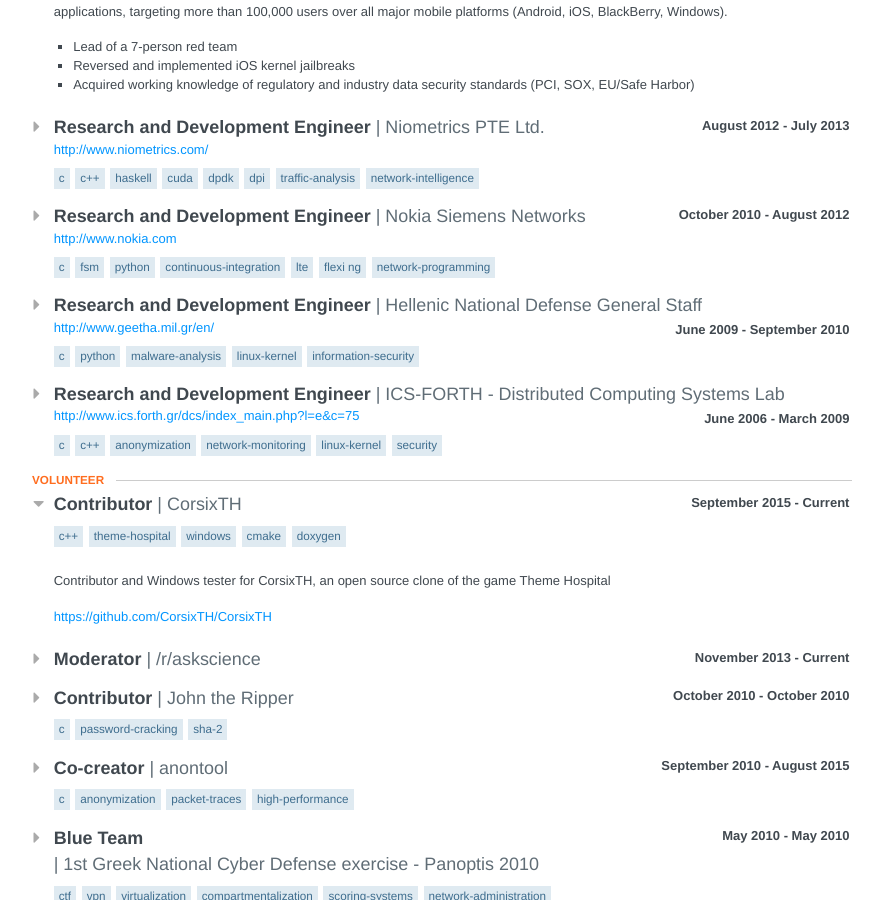
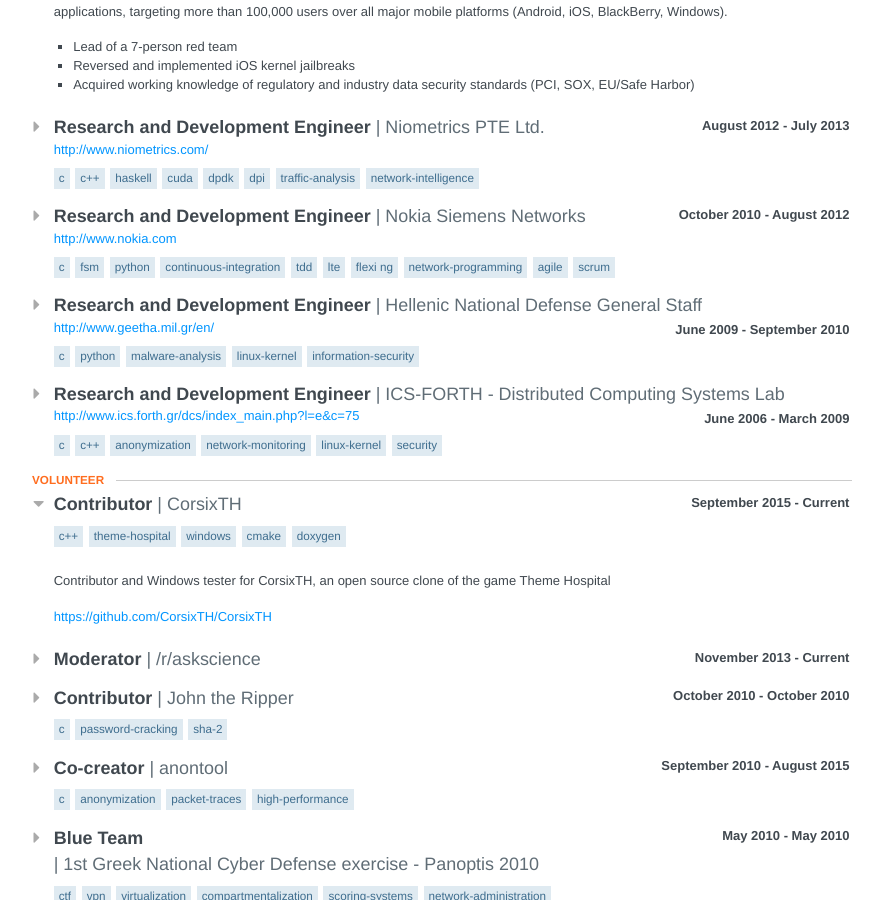
Before and after one commit to mfukar/mfukar.github.com, a Jekyll site: the page resources/hire-me.html, which Jekyll copies as it is, in a window 1280 px wide and 900 px high, scrolled down 854 px. Shown: the whole window, without its empty margins (198-1081 px from the left). Built offline with Jekyll 4.4.1, drawn with Linux system fonts in a browser that asks for light colours; nearby versions of some CDN libraries.

Commit message:
CV update

```diff
--- a/resources/hire-me.html
+++ b/resources/hire-me.html
@@ -982,9 +982,12 @@
                         <li>fsm</li>
                         <li>python</li>
                         <li>continuous-integration</li>
+                        <li>tdd</li>
                         <li>lte</li>
                         <li>flexi ng</li>
                         <li>network-programming</li>
+                        <li>agile</li>
+                        <li>scrum</li>
                     </ul>
                     <div class="item display none" style="opacity:0">
                         <div class="summary">
```
